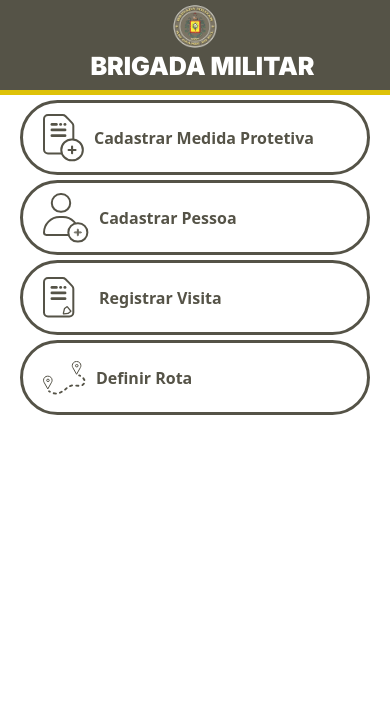
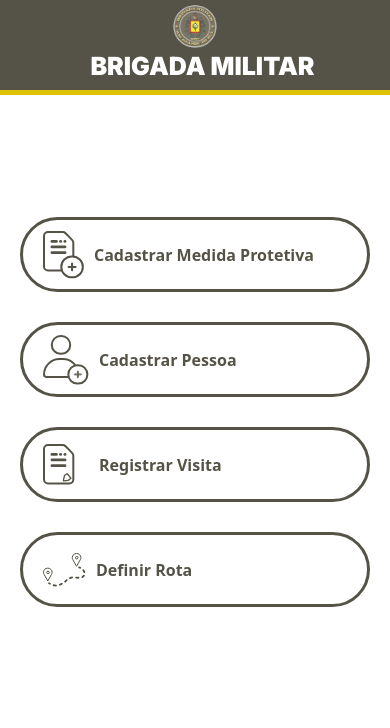
Before and after one commit to JonasCouto/rotas_bm, a Django app: page /navigation_menu/ in a window 390 px wide. Shown: the top 728 px of the page. Run offline with Django 5.2, Linux system fonts and the light colour scheme; some libraries are stand-ins or nearby versions.

Commit message:
CSS adjustments

```diff
--- a/core/login/static/assets/navigation_menu.css
+++ b/core/login/static/assets/navigation_menu.css
@@ -1,8 +1,4 @@
 /* CSS Navigation Menu - Cleiton Ferrugem */
-
-.background_main_menu {
-  background-color: #ffffff ;
-}
 
 .main_menu {
   height: calc(100vh - 210px);
@@ -11,26 +7,64 @@
   align-items: center;
 }
 
-.main_menu > ul {
+.main_menu>ul {
   display: flex;
-  flex-wrap: wrap;
   flex-direction: row;
+  flex-wrap: nowrap;
+  justify-content: space-around;
   align-items: center;
-  justify-content: center;
-  list-style-type: none;
+  align-content: space-between;
+  padding-left: 0;
+  margin-bottom: 0;
+
 }
 
-.main_menu > ul > li {
-  display: flex;
-  align-items: center;
-  justify-content: center;
-  padding-left: 45px;
-  padding-right: 45px;
+.main_menu>ul>li:nth-child(1) {
+  padding-left: 20px;
+  padding-right: 20px;
+  display: block;
+  flex-grow: 0;
+  flex-shrink: 1;
+  flex-basis: auto;
+  align-self: auto;
+  order: 0;
 }
 
-.main_menu > ul > li > a:hover {
-  transition: 250ms ease-in-out;
-  filter: drop-shadow(0px 0px 1px rgba(189, 182, 182, 1));
+.main_menu>ul>li:nth-child(2) {
+  padding-left: 20px;
+  padding-right: 20px;
+  display: block;
+  flex-grow: 0;
+  flex-shrink: 1;
+  flex-basis: auto;
+  align-self: auto;
+  order: 0;
+}
+
+.main_menu>ul>li:nth-child(3) {
+  padding-left: 20px;
+  padding-right: 20px;
+  display: block;
+  flex-grow: 0;
+  flex-shrink: 1;
+  flex-basis: auto;
+  align-self: auto;
+  order: 0;
+}
+
+.main_menu>ul>li:nth-child(4) {
+  padding-left: 20px;
+  padding-right: 20px;
+  display: block;
+  flex-grow: 0;
+  flex-shrink: 1;
+  flex-basis: auto;
+  align-self: auto;
+  order: 0;
+}
+
+.main_menu>ul>li>a:hover {
+  filter: drop-shadow(0.7px 0.7px 0.7px rgb(0 0 0 / 0.4));
 }
 
 .mobile-icon,
@@ -40,31 +74,32 @@
 
 @media (max-width: 991px) {
   .main_menu {
-    height: 100%;
     display: flex;
     justify-content: center;
     align-items: center;
 }
 
-  .main_menu > ul {
+.main_menu>ul {
+    display: flex;
+    flex-direction: column;
+    align-items: center;
+    justify-content: center;
+    list-style-type: none;
+    padding-left: 0px;
+    margin-left: 0;
+}
+
+.main_menu>ul>li {
     display: flex;
     align-items: center;
     justify-content: center;
-    list-style-type: none;
-    padding-left: 0px ;
-    margin-left: 0;
+    padding-top: 15px;
+    padding-bottom: 15px;
+    padding-left: 0;
+    padding-right: 0;
 }
 
-  .main_menu > ul > li {
-    display: flex;
-    align-items: center;
-    justify-content: center;
-    padding-left: 0;
-    padding-right: 0;
-    padding-top: 5px;
-  }
-
-  .main_menu > ul > li > a {
+.main_menu>ul>li>a {
     display: flex;
     align-items: center;
     height: 75px;
@@ -72,22 +107,25 @@
     border: #555347 solid;
     border-radius: 100px;
 }
-  .main_menu > ul > li > a > {
+
+.main_menu>ul>li>a> {
     display: flex;
     align-items: center;
 }
-  .main_menu > ul > li > a > i {
+
+.main_menu>ul>li>a>i {
     display: flex;
 }
-  .main_menu > ul > li > a > i > figure {
+
+.main_menu>ul>li>a>i>figure {
     display: contents;
 }
 
-  .main_menu > ul > li > a > figure {
+.main_menu>ul>li>a>figure {
     display: flex;
 }
 
-  .main_menu > ul > li > a > figure > img {
+.main_menu>ul>li>a>figure>img {
     align-items: center;
 }
 
@@ -102,6 +140,7 @@
 
 .mobile-icon {
     margin-left: 20px;
+
 }
 
 .mobile-text {
@@ -109,9 +148,11 @@
     font-weight: 600;
     margin-left: 10px;
 }
+
 .main_menu_a {
     text-decoration: none;
 }
+
 }
 
 /* CSS Navigation Menu - Cleiton Ferrugem */
--- a/core/login/templates/navigation_menu.html
+++ b/core/login/templates/navigation_menu.html
@@ -1,75 +1,69 @@
-{% extends 'index.html' %} {% load static %} {% block content %}
+{% extends 'index.html' %}
+{% load static %}
+{% block content %}
 <!DOCTYPE html>
 <html lang="pt-br">
   <head>
     <meta charset="UTF-8" />
     <meta http-equiv="X-UA-Compatible" content="IE=edge" />
     <meta name="viewport" content="width=device-width, initial-scale=1.0" />
-    <title>Login</title>
-    <link
-      rel="stylesheet"
-      type="text/css"
-      href="{% static 'assets/bootstrap.css' %}"
-    />
-    <link
-      rel="stylesheet"
-      type="text/css"
-      href="{% static 'assets/navigation_menu.css' %}"
-    />
+    <title>Menu Principal</title>
+    <link rel="stylesheet" type="text/css" href="{% static 'assets/bootstrap.css' %}" />
+    <link rel="stylesheet" type="text/css" href="{% static 'assets/navigation_menu.css' %}" />
   </head>
 
-  </body class="background_main_menu">
+  <body class="background_main_menu">
     <div class="main_menu">
       <ul class="main_menu_ul">
         <li class="main_menu_li">
-          <a class="main_menu_a" href="">
+          <a class="main_menu_a" href="{% url 'register_protective_measure' %}">
             <figure>
-              <img
-                class="desktop-img"
-                src="../static/img/cadastrar_medida_protetiva.svg"
-                alt=""
-              />
+              <img class="desktop-img" src="{% static 'img/cadastrar_medida_protetiva.svg' %}" alt="Cadastrar Medida Protetiva" />
             </figure>
-            <i class="mobile-icon"
-              ><figure>
-                <img
-                  src="../static/img/cadastrar_medida_protetiva_mobile.svg"
-                  alt=""
-                /></figure
-            ></i>
+            <i class="mobile-icon">
+              <figure>
+                <img src="{% static 'img/cadastrar_medida_protetiva_mobile.svg' %}" alt="Cadastrar Medida Protetiva Mobile" />
+              </figure>
+            </i>
             <span class="mobile-text">Cadastrar Medida Protetiva</span>
           </a>
         </li>
         <li>
-          <a class="main_menu_a" href="">
+          <a class="main_menu_a" href="{% url 'register_person' %}">
             <figure>
-              <img class="desktop-img" src="../static/img/cadastrar_pessoa.svg" alt="" />
+              <img class="desktop-img" src="{% static 'img/cadastrar_pessoa.svg' %}" alt="Cadastrar Pessoa" />
             </figure>
-            <i class="mobile-icon"
-              ><figure><img src="../static/img/cadastrar_pessoa_mobile.svg" alt="" /></figure
-            ></i>
+            <i class="mobile-icon">
+              <figure>
+                <img src="{% static 'img/cadastrar_pessoa_mobile.svg' %}" alt="Cadastrar Pessoa Mobile" />
+              </figure>
+            </i>
             <span class="mobile-text">Cadastrar Pessoa</span>
           </a>
         </li>
         <li>
-          <a class="main_menu_a" href="">
+          <a class="main_menu_a" href="{% url 'register_visit' %}">
             <figure>
-              <img class="desktop-img" src="../static/img/registro_de_visita.svg" alt="" />
+              <img class="desktop-img" src="{% static 'img/registro_de_visita.svg' %}" alt="Registrar Visita" />
             </figure>
-            <i class="mobile-icon"
-              ><figure><img src="../static/img/registrar_visita_mobile.svg" alt="" /></figure
-            ></i>
+            <i class="mobile-icon">
+              <figure>
+                <img src="{% static 'img/registrar_visita_mobile.svg' %}" alt="Registrar Visita Mobile" />
+              </figure>
+            </i>
             <span class="mobile-text">Registrar Visita</span>
           </a>
         </li>
         <li>
-          <a class="main_menu_a" href="">
+          <a class="main_menu_a" href="{% url 'map_direction' %}">
             <figure>
-              <img class="desktop-img" src="../static/img/definicao_rota.svg" alt="" />
+              <img class="desktop-img" src="{% static 'img/definicao_rota.svg' %}" alt="Definir Rota" />
             </figure>
-            <i class="mobile-icon"
-              ><figure><img src="../static/img/definir_rota_mobile.svg" alt="" /></figure
-            ></i>
+            <i class="mobile-icon">
+              <figure>
+                <img src="{% static 'img/definir_rota_mobile.svg' %}" alt="Definir Rota Mobile" />
+              </figure>
+            </i>
             <span class="mobile-text">Definir Rota</span>
           </a>
         </li>
@@ -77,6 +71,6 @@
     </div>
 
     <script src="{% static 'assets/bootstrap.js' %}"></script>
-  <body/>
+  </body>
 </html>
 {% endblock %}
```
Also changed, not shown: 1 other file. Lines whose indentation alone changed are shown as unchanged.
